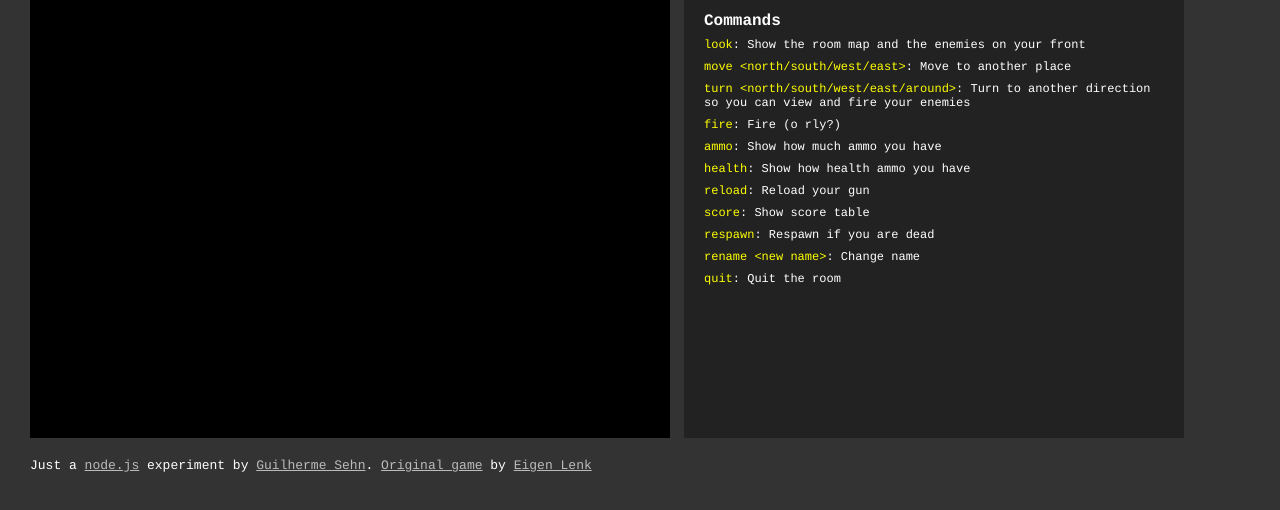
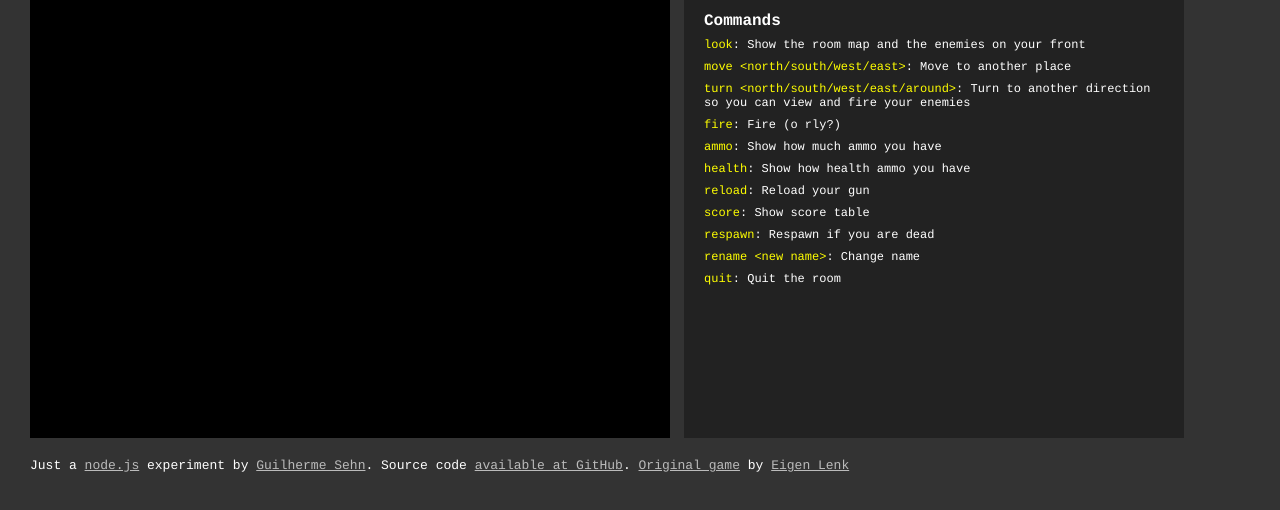
Before and after one commit to guisehn/text-based-fps, a plain HTML site: page page.html in a window 1280 px wide. Shown: the part 82-592 px from the top of the page. Drawn offline with nearby package versions, Linux system fonts and the light colour scheme.

Commit message:
Added G github repo link to game page

```diff
--- a/page.html
+++ b/page.html
@@ -122,7 +122,7 @@
 	</div>
 
 	<div id="credits">
-		Just a <a href="http://nodejs.org/" target="_blank">node.js</a> experiment by <a href="http://guisehn.com/" target="_blank">Guilherme Sehn</a>. <a href="http://eigen.pri.ee/shooter/">Original game</a> by <a href="http://eigen.pri.ee/" target="_blank">Eigen Lenk</a>
+		Just a <a href="http://nodejs.org/" target="_blank">node.js</a> experiment by <a href="http://guisehn.com/" target="_blank">Guilherme Sehn</a>. Source code <a href="https://github.com/ghsehn/text-based-fps" target="_blank">available at GitHub</a>. <a href="http://eigen.pri.ee/shooter/" target="_blank">Original game</a> by <a href="http://eigen.pri.ee/" target="_blank">Eigen Lenk</a>
 	</div>
 
 	<script type="text/javascript">
```
